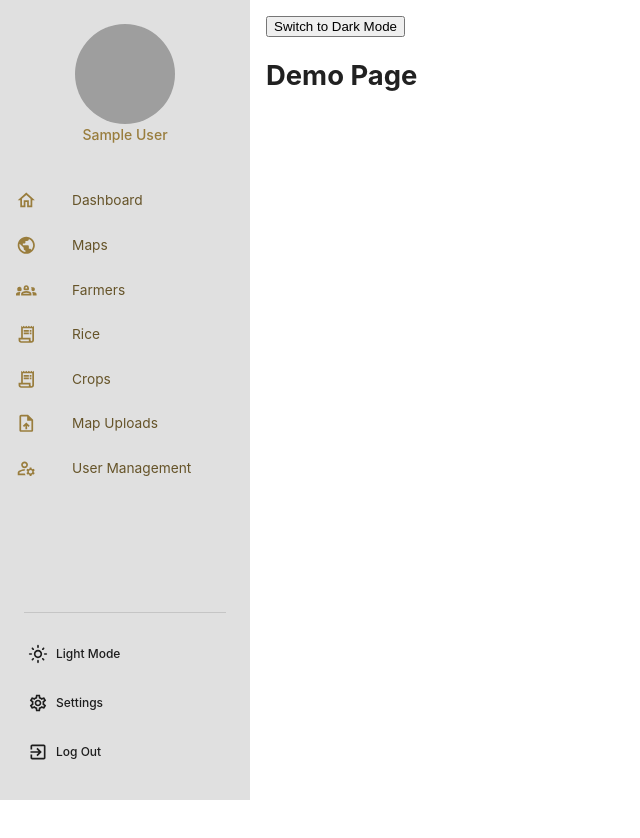
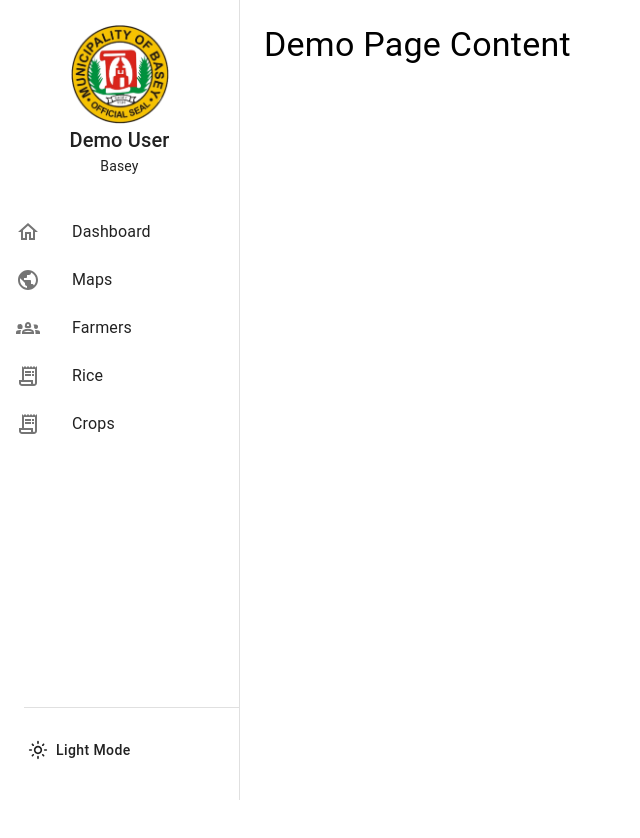
Before and after one commit to notsoprogrammer/map_client, a React (Vite) app in the folder geomap/: page /demo in a window 1280 px wide. Shown: the top 838 px of the page, without its empty margins (0-640 px from the left). After the commit the page ends 800 px from the top, so only its background shows below. Built offline with nearby package versions, Linux system fonts and the light colour scheme; no server answers; sample sign-in values are in the browser's storage; grey boxes are pictures that could not be loaded.

Commit message:
"Refactor Demo component to use Material-UI Drawer and navigation, add theme toggle button, and update layout and styling."

```diff
--- a/geomap/src/components/Demo.jsx
+++ b/geomap/src/components/Demo.jsx
@@ -1,67 +1,152 @@
 import React, { useState } from 'react';
-import Dashboard from './Dashboard';
-import Farmers from './Farmers';
-import Rice from './RiceStat';
-import Crops from './Crops';
-import Maps from './Maps';
-import Sidebar from './Sidebar';
-import { Box, CssBaseline, ThemeProvider, useMediaQuery } from "@mui/material";
-import Appbar from './Appbar';
-import { createTheme } from '@mui/material/styles';
-import { themeSettings } from '../theme';
-import { useMemo } from 'react';
+import { useNavigate, useLocation } from "react-router-dom";
+import {
+  Groups2Outlined, HomeOutlined, DarkModeOutlined, LightModeOutlined,
+  ReceiptLongOutlined, PublicOutlined
+} from "@mui/icons-material";
+import {
+  Avatar, Box, Divider, Drawer, IconButton, List, ListItem,
+  ListItemButton, ListItemIcon, ListItemText, Typography, Button, useTheme
+} from "@mui/material";
 import { useDispatch, useSelector } from 'react-redux';
+import { setMode } from '../slices/modeSlice';
 
-const Demo = () => {
-  const mode = useSelector((state) => state.global.mode);
-  const theme = useMemo(() => createTheme(themeSettings(mode)), [mode]);
-  const isNonMobile = useMediaQuery("(min-width: 600px)");
-  const [isSidebarOpen, setIsSidebarOpen] = useState(true);
+// Mock municipality images, can be removed if not needed in demo
+import Basey from '../Municipality Images/Basey.png';
 
-  // Dummy data for demo purposes
-  const demoUser = {
-    name: 'Demo User',
-    municipality: 'Demo Town',
-    role: 'guest',
+const normalizeMunicipalityName = (name) => name.replace(/\s+/g, '').toLowerCase();
+
+// Mock user for demo purposes
+const demoUser = {
+  name: "Demo User",
+  municipality: "Basey",
+  role: "guest",
+};
+
+const navItems = [
+  { text: "Dashboard", icon: <HomeOutlined /> },
+  { text: "Maps", icon: <PublicOutlined /> },
+  { text: "Farmers", icon: <Groups2Outlined /> },
+  { text: "Rice", icon: <ReceiptLongOutlined /> },
+  { text: "Crops", icon: <ReceiptLongOutlined /> },
+];
+
+const Demo = ({ drawerWidth = 240, isNonMobile = true }) => {
+  const location = useLocation();
+  const [active, setActive] = useState(location.pathname.substring(1));
+  const navigate = useNavigate();
+  const theme = useTheme();
+  const dispatch = useDispatch();
+
+  const profileImageUrl = Basey; // Placeholder for demo
+
+  const buttonStyle = {
+    justifyContent: "flex-start",
+    textTransform: "none",
+    color: theme.palette.text.primary,
+    width: '100%',
+    my: 1,
   };
 
-  const [isDarkMode, setIsDarkMode] = useState(false);
-
   const toggleTheme = () => {
-    setIsDarkMode(!isDarkMode);
+    dispatch(setMode());
   };
 
   return (
-    <ThemeProvider theme={theme}>
-      <CssBaseline />
-      <Box display={isNonMobile ? "flex" : "block"} width="100%" height="100%">
-        <Sidebar
-          user={demoUser}
-          isNonMobile={isNonMobile}
-          drawerWidth="250px"
-          isSidebarOpen={isSidebarOpen}
-          setIsSidebarOpen={setIsSidebarOpen}
-        />
-        <Box flexGrow={1}>
-          <Appbar
-            user={demoUser}
-            isSidebarOpen={isSidebarOpen}
-            setIsSidebarOpen={setIsSidebarOpen}
-          />
-          <Box padding="1rem">
-            <button onClick={toggleTheme}>
-              {isDarkMode ? 'Switch to Light Mode' : 'Switch to Dark Mode'}
-            </button>
-            <h1>Demo Page</h1>
-            <Dashboard />
-            <Farmers />
-            <Rice />
-            <Crops />
-            <Maps />
-          </Box>
+    <Box component="nav" display="flex" width="100%">
+      <Drawer
+        open
+        variant="persistent"
+        anchor="left"
+        sx={{
+          width: drawerWidth,
+          "& .MuiDrawer-paper": {
+            color: theme.palette.secondary[200],
+            backgroundColor: theme.palette.background.alt,
+            boxSizing: "border-box",
+            width: drawerWidth,
+          },
+        }}
+      >
+        <Box
+          sx={{
+            display: 'flex',
+            flexDirection: 'column',
+            alignItems: 'center',
+            p: '1.5rem',
+            pb: '1.5rem',
+          }}
+        >
+          <Avatar src={profileImageUrl} alt="Profile" sx={{ width: 100, height: 100 }} />
+          <Typography variant="h6" noWrap>
+            {demoUser.name}
+          </Typography>
+          <Typography variant="body2" noWrap>
+            {demoUser.municipality}
+          </Typography>
         </Box>
+        <List>
+          {navItems.map(({ text, icon }) => {
+            const lcText = text.toLowerCase();
+            const isSelected = active === lcText;
+
+            return (
+              <ListItem key={text} disablePadding>
+                <ListItemButton
+                  selected={isSelected}
+                  onClick={() => {
+                    navigate(`/${lcText}`);
+                    setActive(lcText);
+                  }}
+                  sx={{
+                    backgroundColor: isSelected ? theme.palette.secondary[300] : "transparent",
+                    color: isSelected ? theme.palette.primary[600] : theme.palette.secondary[100],
+                    '.MuiListItemIcon-root': {
+                      color: isSelected ? theme.palette.primary[600] : theme.palette.secondary[200],
+                    },
+                    '&:hover': {
+                      backgroundColor: isSelected ? theme.palette.secondary[300] : theme.palette.action.hover,
+                      '.MuiListItemIcon-root': {
+                        color: theme.palette.primary[600],
+                      },
+                    },
+                    '&.Mui-selected': {
+                      backgroundColor: theme.palette.secondary[300],
+                      color: theme.palette.primary[600],
+                      '.MuiListItemIcon-root': {
+                        color: theme.palette.primary[600],
+                      },
+                      '&:hover': {
+                        backgroundColor: theme.palette.secondary[300],
+                      },
+                    },
+                  }}
+                >
+                  <ListItemIcon>{icon}</ListItemIcon>
+                  <ListItemText primary={text} />
+                </ListItemButton>
+              </ListItem>
+            );
+          })}
+        </List>
+        <Box sx={{ mt: 'auto', width: '100%', p: '1.5rem' }}>
+          <Divider sx={{ mb: 2 }} />
+          <Button
+            startIcon={theme.palette.mode === "dark" ? <DarkModeOutlined /> : <LightModeOutlined />}
+            onClick={toggleTheme}
+            sx={buttonStyle}
+          >
+            {theme.palette.mode === "dark" ? "Dark Mode" : "Light Mode"}
+          </Button>
+        </Box>
+      </Drawer>
+      <Box flexGrow={1} p={2}>
+        <Typography variant="h4" gutterBottom>
+          Demo Page Content
+        </Typography>
+        {/* Placeholder for the content (e.g., Dashboard, Maps, etc.) */}
       </Box>
-    </ThemeProvider>
+    </Box>
   );
 };
 
```
